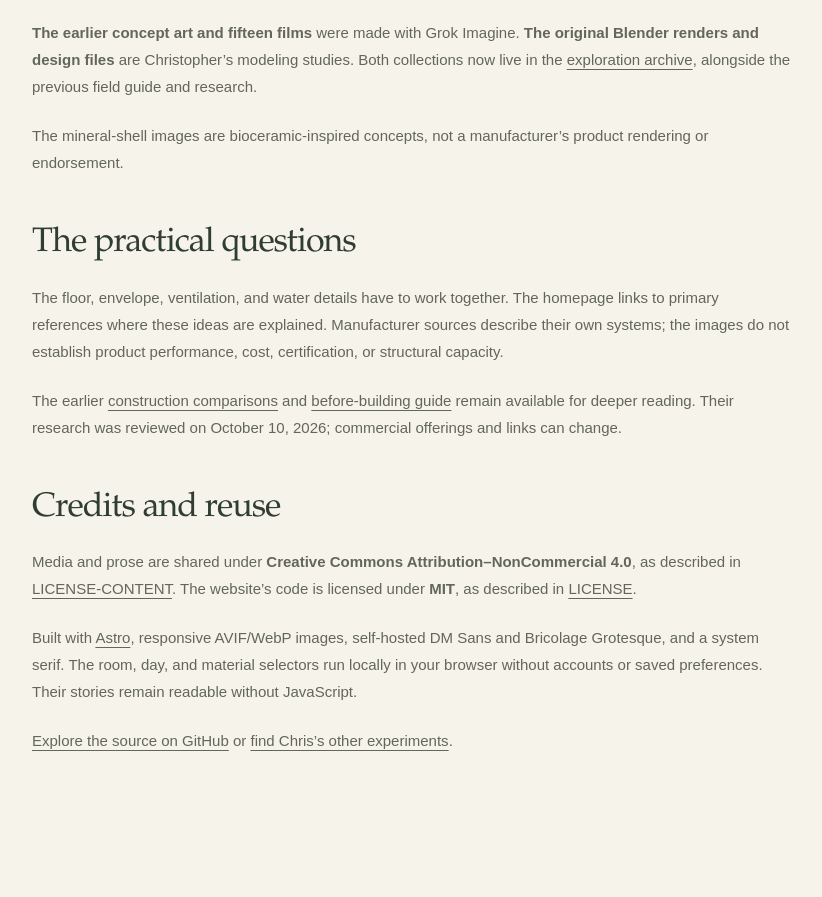
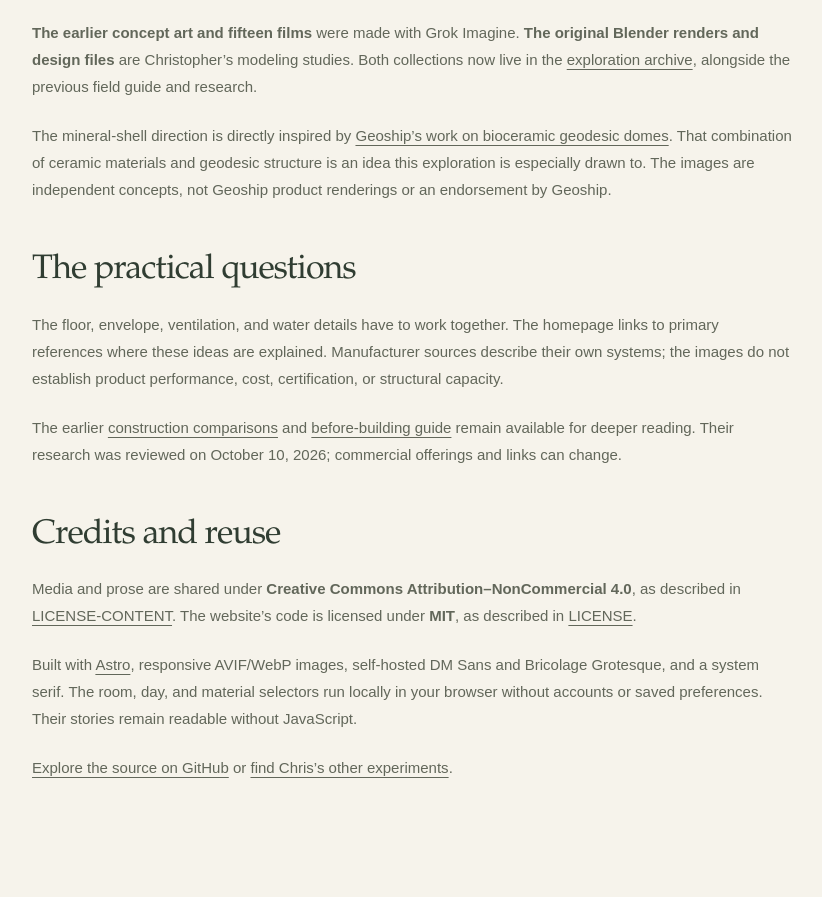
Before and after one commit to crs48/dome, an Astro site: page /about in a window 1280 px wide. Shown: the part 966-1863 px from the top of the page, without its empty margins (228-1050 px from the left). Built offline with nearby package versions, Linux system fonts and the light colour scheme; Astro itself is replaced by a stand-in of ours.

Commit message:
docs: credit Geoship as the bioceramic dome inspiration
- Name and link Geoship in the material comparison and exterior-shell story.
- Carry the attribution into both mineral studies, project credits, and README.
- Identify the generated images as independent concepts without claiming vendor exclusivity.
- Verify the current primary source, production build, and generated attribution links.

```diff
--- a/src/components/MaterialStudy.astro
+++ b/src/components/MaterialStudy.astro
@@ -3,7 +3,7 @@ import ConceptImage from './ConceptImage.astro';
 import { withBase } from '../lib/base';
 const materials = [
   { id: 'timber', label: 'Warm timber', title: 'Let the structure show.', body: 'Timber ribs trace the triangles overhead. Pale infill keeps the room bright, while the frame gives plants, curtains, and fixtures a visible rhythm.', note: 'Explore an insulated panel assembly with a continuous weather layer and designed connections.' },
-  { id: 'mineral', label: 'Quiet mineral', title: 'A softer light. A quieter shell.', body: 'Pale mineral facets make a calm backdrop for concrete, fabric, and a few pieces of wood. Selective windows bring the garden into the room.', note: 'A bioceramic-inspired direction. The material, shell assembly, and attachment interfaces remain to be specified.' },
+  { id: 'mineral', label: 'Quiet mineral', title: 'A softer light. A quieter shell.', body: 'Pale mineral facets make a calm backdrop for concrete, fabric, and a few pieces of wood. Selective windows bring the garden into the room.', note: 'This independent concept’s material, shell assembly, and attachment interfaces remain to be specified.' },
 ] as const;
 ---
 <div class="material-study" data-choice-group>
@@ -13,7 +13,7 @@ const materials = [
   <div aria-live="polite" aria-atomic="true">
     {materials.map((material) => <article class="material-panel" id={`material-${material.id}`} data-choice-panel={material.id}>
       <ConceptImage concept={material.id} caption={false} sizes="(min-width: 900px) 65vw, 94vw" />
-      <div><h3>{material.title}</h3><p>{material.body}</p><p class="quiet-note">{material.note}</p><a class="line-link" href={withBase('/archive/methods/')}>Compare building approaches <span aria-hidden="true">↗</span></a></div>
+      <div><h3>{material.title}</h3><p>{material.body}</p>{material.id === 'mineral' && <p><a class="underline underline-offset-4" href="https://geoship.is/">Geoship’s bioceramic geodesic domes</a> are a direct inspiration for this material direction.</p>}<p class="quiet-note">{material.note}</p><a class="line-link" href={withBase('/archive/methods/')}>Compare building approaches <span aria-hidden="true">↗</span></a></div>
     </article>)}
   </div>
 </div>
--- a/src/lib/concepts.ts
+++ b/src/lib/concepts.ts
@@ -13,8 +13,8 @@ export const concepts = {
   timber: { image: timber, number: '01', title: 'A habitat for an active body', alt: 'Warm timber dome with an open concrete floor, low bed, rings, kitchen, enclosed toilet, shower and sunlit tub.', caption: 'Daily life around the edge. Possibility in the middle.', note: 'A timber shell study with selective glazing and a compact service zone.' },
   bathing: { image: bathing, number: '02', title: 'Bathing in the light', alt: 'A freestanding tub and curtained shower share a textured wet area beside an opaque toilet enclosure.', caption: 'An open bath. A curtain when you want one. A door where it matters.', note: 'The wet zone needs drainage, waterproofing, a slip-resistant surface and outdoor extraction.' },
   cutaway: { image: cutaway, number: '03', title: 'One room, many ways to live', alt: 'Dollhouse cutaway with cooking, bathing, sleeping and working at the perimeter and movement space in the center.', caption: 'One generous room, with a small private toilet enclosure.', note: 'The toilet ceiling is removed to reveal the compartment in this cutaway. Dimensions and entry details remain exploratory.' },
-  exterior: { image: exterior, number: '04', title: 'A shell in a living landscape', alt: 'An ivory faceted mineral dome with triangular windows and a timber entrance in a leafy garden.', caption: 'A sheltered place within a living landscape.', note: 'A bioceramic-inspired appearance, not a rendering of a particular manufacturer’s product.' },
-  mineral: { image: mineral, number: '05', title: 'A quieter material language', alt: 'Pale mineral triangular facets, a low slatted bed, a tub, sparse furnishings and a clear concrete floor.', caption: 'Mineral surfaces, soft light, a few things made of wood.', note: 'The assembly and attachment details are conceptual; material performance has not been established by the image.' },
+  exterior: { image: exterior, number: '04', title: 'A shell in a living landscape', alt: 'An ivory faceted mineral dome with triangular windows and a timber entrance in a leafy garden.', caption: 'A sheltered place within a living landscape.', note: 'Inspired by Geoship’s work on bioceramic domes. This is an independent concept, not a Geoship product rendering.' },
+  mineral: { image: mineral, number: '05', title: 'A quieter material language', alt: 'Pale mineral triangular facets, a low slatted bed, a tub, sparse furnishings and a clear concrete floor.', caption: 'Mineral surfaces, soft light, a few things made of wood.', note: 'Inspired by Geoship’s bioceramic dome work. The assembly and attachments are conceptual; material performance has not been established by the image.' },
   attachments: { image: attachments, number: '06', title: 'A place to attach things', alt: 'Conceptual geodesic node fitting, suspended planter and shelf, and gymnastic rings on a separate overhead support.', caption: 'A family of fixtures that can change with your life.', note: 'Illustrative, unrated hardware. Human suspension requires a separately engineered load path and clearances.' },
   floor: { image: floor, number: '07', title: 'More than a surface', alt: 'Conceptual concrete floor cutaway showing hydronic loops, insulation, drainage and accessible perimeter services.', caption: 'Thermal mass beneath your feet. Services you can reach.', note: 'An explanatory concept, not a construction section. Reinforcement, moisture layers and service routing need coordinated design.' },
   work: { image: work, number: '08', title: 'Work at your own level', alt: 'Three views of a person using an adjustable desk from a floor cushion, a supported stool and a standing position.', caption: 'A surface for work. More than one way to meet it.', note: 'The height range and lifting mechanism are unprototyped. A low table and separate standing shelf are another option.' },
--- a/src/pages/about.mdx
+++ b/src/pages/about.mdx
@@ -28,7 +28,7 @@ These images are independent variations. They are not coordinated views of one m
 
 **The earlier concept art and fifteen films** were made with Grok Imagine. **The original Blender renders and design files** are Christopher’s modeling studies. Both collections now live in the <a href={withBase('/archive/')}>exploration archive</a>, alongside the previous field guide and research.
 
-The mineral-shell images are bioceramic-inspired concepts, not a manufacturer’s product rendering or endorsement.
+The mineral-shell direction is directly inspired by [Geoship’s work on bioceramic geodesic domes](https://geoship.is/). That combination of ceramic materials and geodesic structure is an idea this exploration is especially drawn to. The images are independent concepts, not Geoship product renderings or an endorsement by Geoship.
 
 ## The practical questions
 
--- a/src/pages/index.astro
+++ b/src/pages/index.astro
@@ -56,7 +56,7 @@ import { withBase } from '../lib/base';
           <ConceptImage concept="attachments" sizes="(min-width: 900px) 60vw, 94vw" />
           <div class="system-copy"><p class="eyebrow">At the meeting points</p><h3>A home you can<br/>keep rearranging.</h3><p>A lamp here. A shelf there. Plants where the light lands. A repeatable attachment interface at selected structural nodes could make the interior easy to adapt.</p><p>Rings and silks get a dedicated support designed for human movement. Everyday fixtures can use their own family of attachments.</p><details class="design-note"><summary>From idea to a real connection</summary><p>The hardware shown is conceptual and unrated. Dynamic human loads require a designed path through the structure to the foundation. A panel joint or a strong-looking fitting is not enough to establish that capacity.</p><p><a href="https://geoship.is/blog/geojourney-episode-9">Geoship’s integrated structure ↗</a><br/><a href="https://naturalspacesdomes.com/dome-system/">A timber dome connection system ↗</a></p></details></div>
         </div>
-        <div class="shell-story"><ConceptImage concept="exterior" sizes="(min-width: 900px) 60vw, 94vw" /><div><p class="eyebrow">A shelter, open to the world</p><h3>Choose where<br/>the light comes in.</h3><p>An insulated shell with carefully placed windows can hold warmth, frame the garden, and make privacy easier. The mineral exterior is one direction to explore alongside timber.</p><p class="quiet-note">Original bioceramic-inspired concept. Materials, geometry, and assemblies remain to be developed.</p></div></div>
+        <div class="shell-story"><ConceptImage concept="exterior" sizes="(min-width: 900px) 60vw, 94vw" /><div><p class="eyebrow">A shelter, open to the world</p><h3>Choose where<br/>the light comes in.</h3><p>An insulated shell with carefully placed windows can hold warmth, frame the garden, and make privacy easier. The mineral exterior is one direction to explore alongside timber.</p><p><a class="underline underline-offset-4" href="https://geoship.is/">Geoship’s work on bioceramic domes</a> is a direct inspiration: a geodesic home built around a ceramic material system.</p><p class="quiet-note">An independent design concept. Materials, geometry, and assemblies remain to be developed.</p></div></div>
       </div>
     </section>
 
--- a/src/pages/studies.astro
+++ b/src/pages/studies.astro
@@ -12,6 +12,7 @@ import { withBase } from '../lib/base';
         <a href={study.image.src} aria-label={`Open full-size study: ${study.title}`}><ConceptImage concept={key} caption={false} sizes="(min-width: 1280px) 600px, (min-width: 521px) 46vw, 94vw" /></a>
         <div class="study-heading"><div><p class="eyebrow">Study {study.number}</p><h2>{study.title}</h2></div><a href={study.image.src} aria-label={`Open full-size ${study.title}`}><span aria-hidden="true">↗</span></a></div>
         <p class="study-caption">{study.caption}</p><p class="quiet-note">{study.note}</p>
+        {(key === 'exterior' || key === 'mineral') && <a class="line-link" href="https://geoship.is/">Explore Geoship’s bioceramic domes <span aria-hidden="true">↗</span></a>}
       </article>)}
     </div>
     <div class="collection-end"><p class="quiet-note">Generated with OpenAI’s built-in image generation tool. These are visual concepts, not photographs, building plans, or coordinated views of a single measured model.</p><a class="line-link" href={withBase('/about/')}>Image credits & project background <span aria-hidden="true">↗</span></a></div>
```
Also changed, not shown: README.md.
